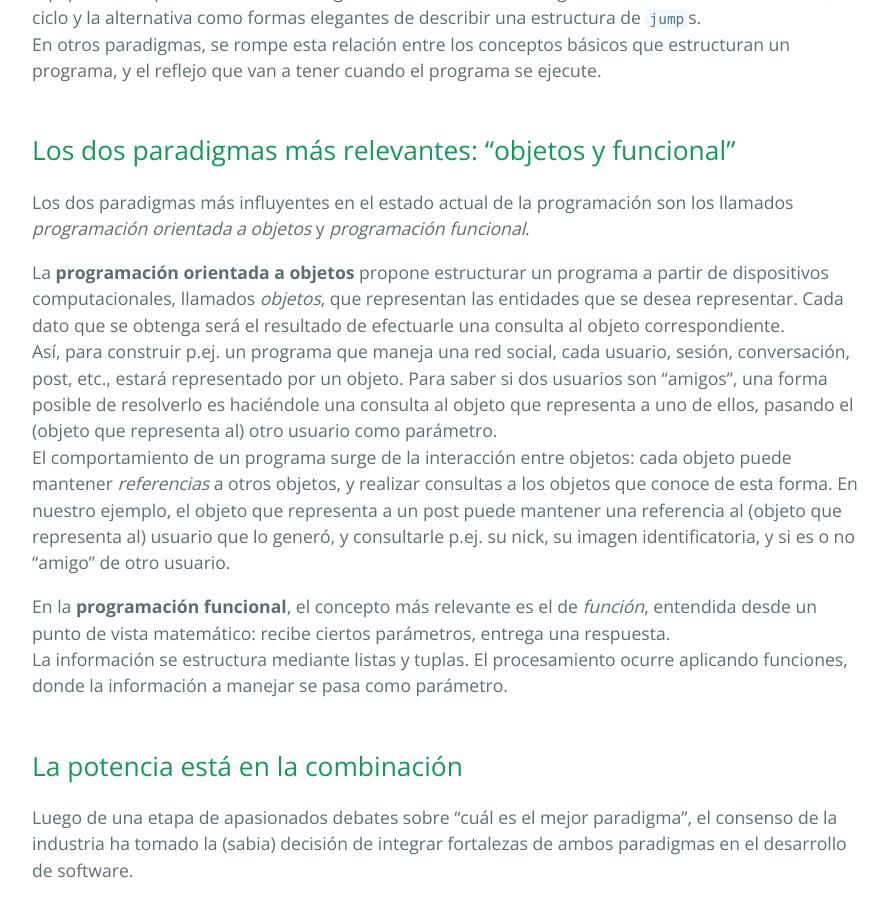
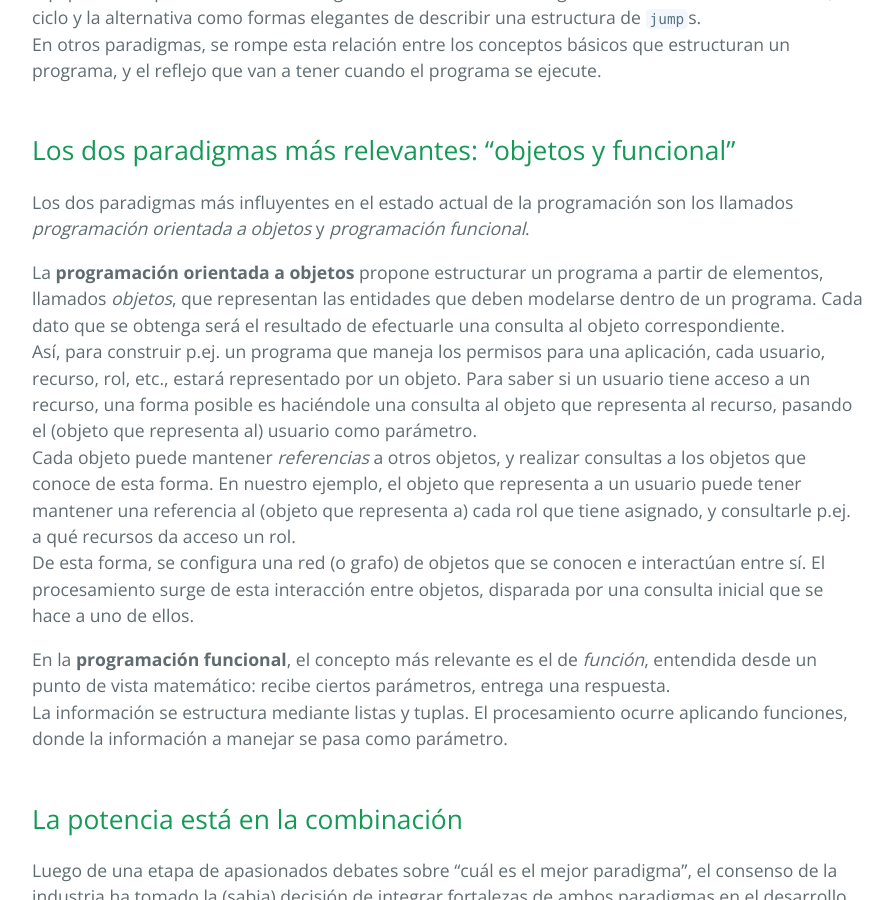
Before and after one commit to clombardi/design-thinking, a Jekyll site: the page built from abstracciones-patrones/abstracciones-paradigmas/lenguajes-paradigmas.md, in a window 1280 px wide and 900 px high, scrolled down 2835 px. Shown: the whole window, without its empty margins (192-1085 px from the left). Built offline with Jekyll 4.4.1, drawn with Linux system fonts in a browser that asks for light colours; our own code applies the rules of GitHub Pages for plain Markdown files.

Commit message:
unidad 3 - lenguajes y paradigmas - ajustes 02

```diff
--- a/abstracciones-patrones/abstracciones-paradigmas/lenguajes-paradigmas.md
+++ b/abstracciones-patrones/abstracciones-paradigmas/lenguajes-paradigmas.md
@@ -84,10 +84,13 @@ En otros paradigmas, se rompe esta relación entre los conceptos básicos que es
 ## Los dos paradigmas más relevantes: "objetos y funcional"
 Los dos paradigmas más influyentes en el estado actual de la programación son los llamados _programación orientada a objetos_ y _programación funcional_.
 
-La **programación orientada a objetos** propone estructurar un programa a partir de dispositivos computacionales, llamados _objetos_, que representan las entidades que se desea representar.
+La **programación orientada a objetos** propone estructurar un programa a partir de elementos, llamados _objetos_, que representan las entidades que deben modelarse dentro de un programa.
 Cada dato que se obtenga será el resultado de efectuarle una consulta al objeto correspondiente.
-Así, para construir p.ej. un programa que maneja una red social, cada usuario, sesión, conversación, post, etc., estará representado por un objeto. Para saber si dos usuarios son "amigos", una forma posible de resolverlo es haciéndole una consulta al objeto que representa a uno de ellos, pasando el (objeto que representa al) otro usuario como parámetro.
-El comportamiento de un programa surge de la interacción entre objetos: cada objeto puede mantener _referencias_ a otros objetos, y realizar consultas a los objetos que conoce de esta forma. En nuestro ejemplo, el objeto que representa a un post puede mantener una referencia al (objeto que representa al) usuario que lo generó, y consultarle p.ej. su nick, su imagen identificatoria, y si es o no "amigo" de otro usuario.
+Así, para construir p.ej. un programa que maneja los permisos para una aplicación, cada usuario, recurso, rol, etc., estará representado por un objeto.
+Para saber si un usuario tiene acceso a un recurso, una forma posible es haciéndole una consulta al objeto que representa al recurso, pasando el (objeto que representa al) usuario como parámetro.
+Cada objeto puede mantener _referencias_ a otros objetos, y realizar consultas a los objetos que conoce de esta forma. En nuestro ejemplo, el objeto que representa a un usuario puede tener  mantener una referencia al (objeto que representa a) cada rol que tiene asignado, y consultarle p.ej. a qué recursos da acceso un rol.
+De esta forma, se configura una red (o grafo) de objetos que se conocen e interactúan entre sí.
+El procesamiento surge de esta interacción entre objetos, disparada por una consulta inicial que se hace a uno de ellos.
 
 En la **programación funcional**, el concepto más relevante es el de _función_, entendida desde un punto de vista matemático: recibe ciertos parámetros, entrega una respuesta.
 La información se estructura mediante listas y tuplas. El procesamiento ocurre aplicando funciones, donde la información a manejar se pasa como parámetro.
```
